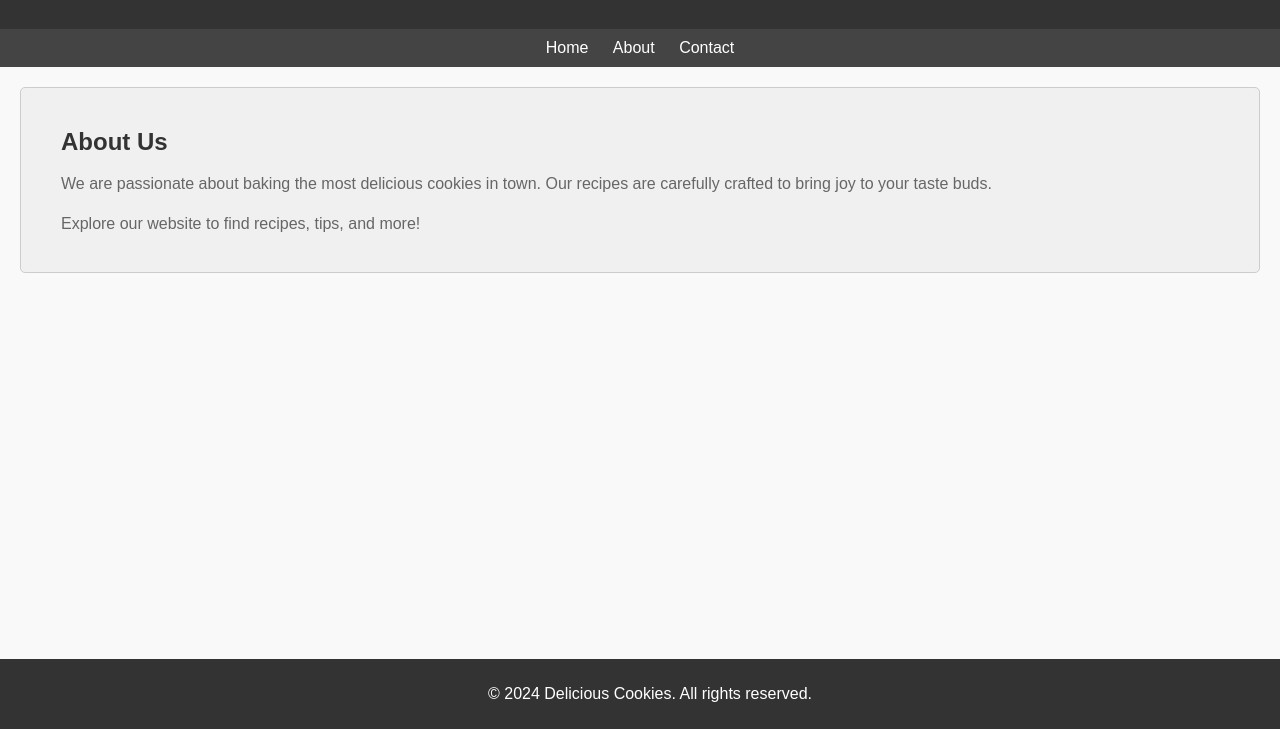
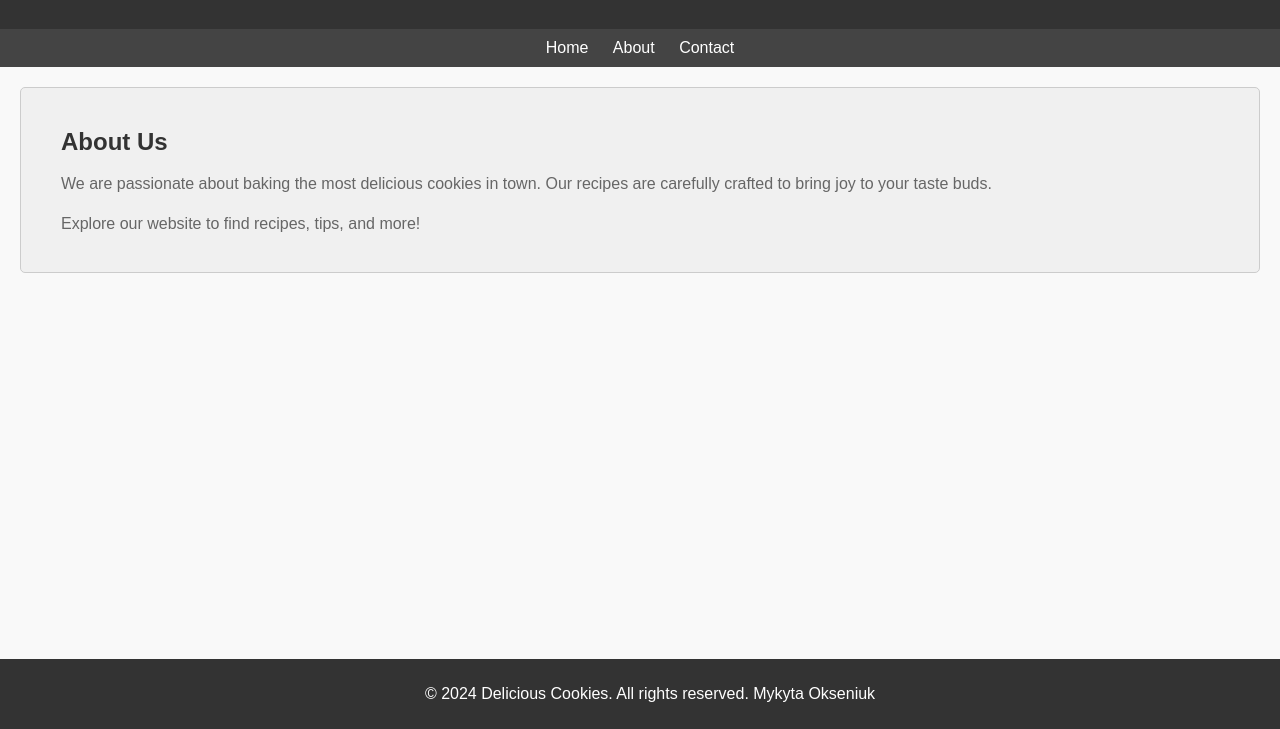
Before and after one commit to Akynide/sufgarcroockies.github.io, a plain HTML site: page about.html in a window 1280 px wide. Shown: the part 71-800 px from the top of the page. Drawn offline with Linux system fonts and the light colour scheme.

Commit message:
Mykyta Okseniuk

```diff
--- a/about.html
+++ b/about.html
@@ -26,7 +26,7 @@
 	</div>
     </main>
     <footer>
-        <p>&copy; 2024 Delicious Cookies. All rights reserved.</p>
+        <p>&copy; 2024 Delicious Cookies. All rights reserved. Mykyta Okseniuk</p>
     </footer>
 </body>
 </html>
```
Also changed, not shown: contact.html (+1 -1 lines), home.html (+1 -1 lines), index.html (+1 -1 lines).
